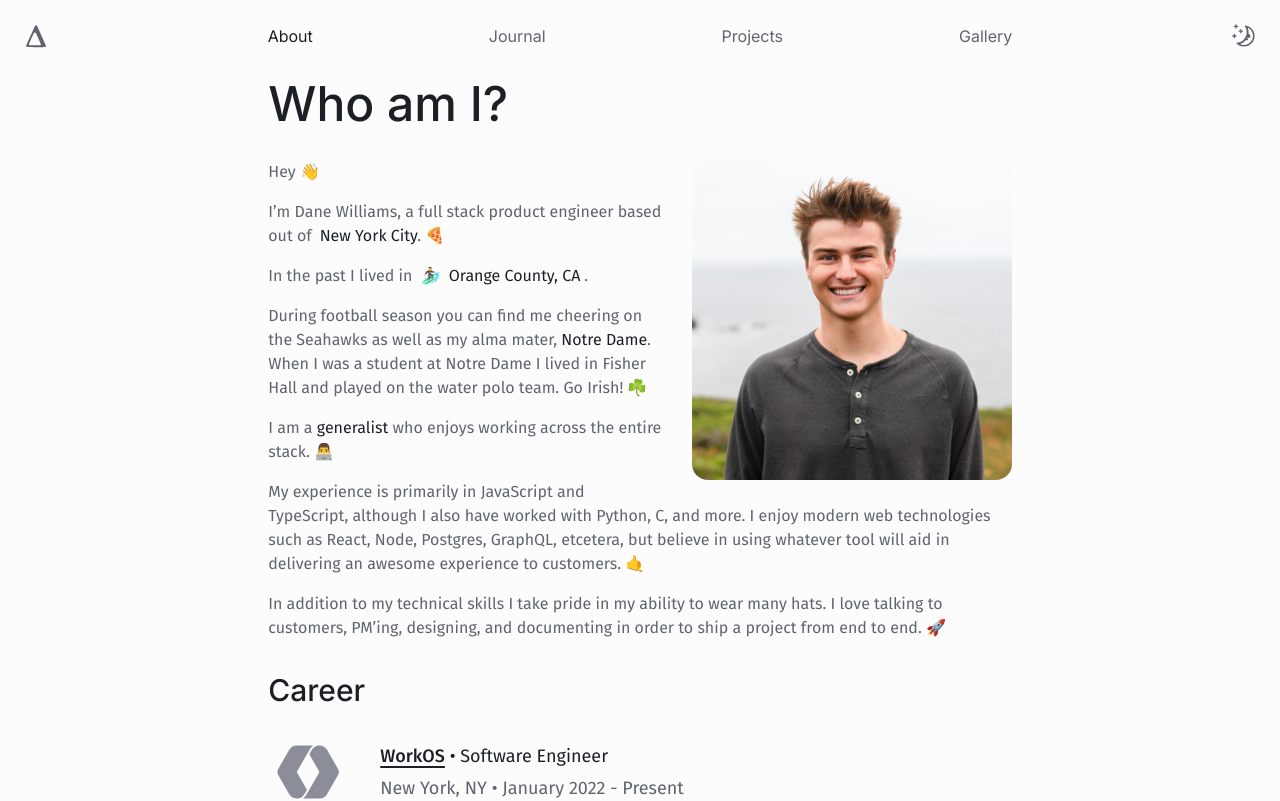
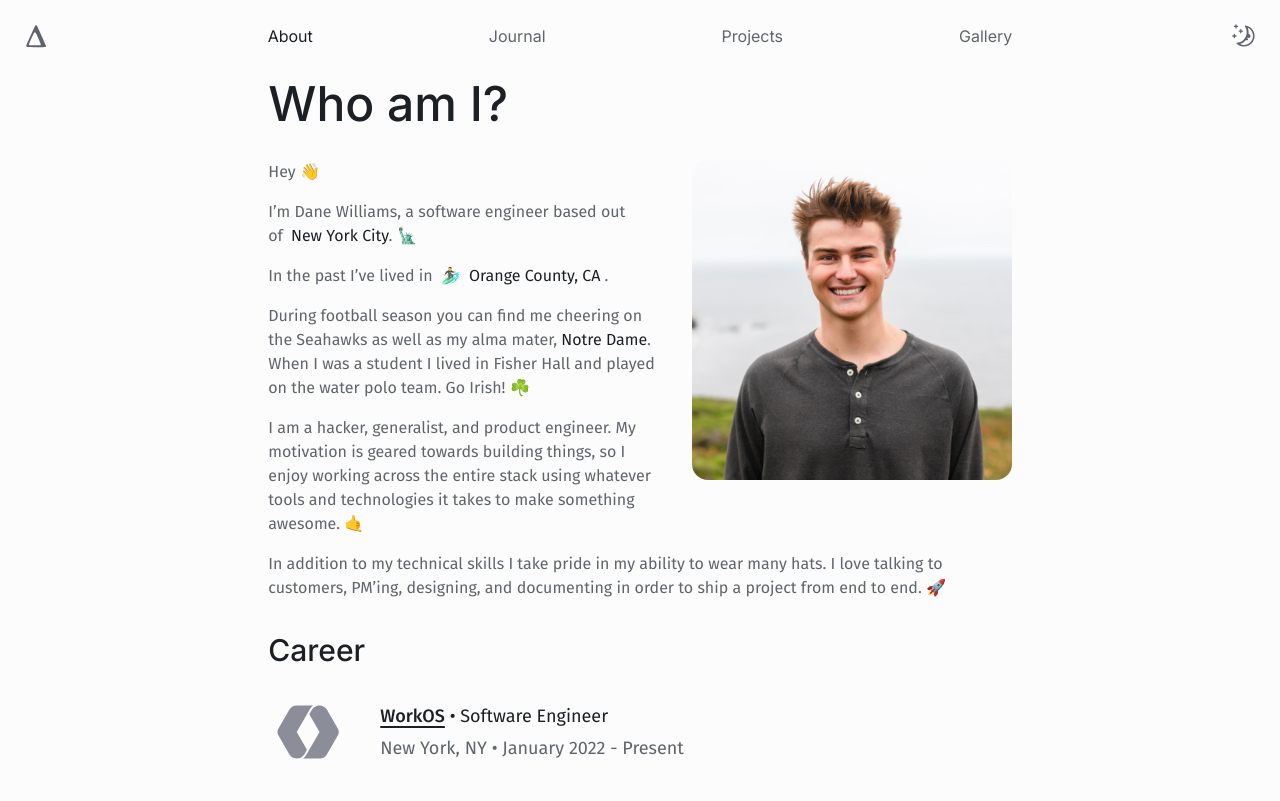
Before and after one commit to danerwilliams/danewilliams.com, a Next.js app: page /about in a window 1280 px wide. Shown: the top 801 px of the page. Built offline with nearby package versions, Linux system fonts and the light colour scheme.

Commit message:
update bio

```diff
--- a/pages/about.tsx
+++ b/pages/about.tsx
@@ -46,32 +46,25 @@ const About: NextPage<AboutProps> = ({ resumeItems, title, description }) => {
             <p>
               Hey 👋
               <NewLine />
-              I’m Dane Williams, a full stack product engineer based out of
+              I’m Dane Williams, a software engineer based out of
               <span className="ml-2 text-lightmode-text-high-contrast dark:text-darkmode-text-high-contrast">
                 New York City
               </span>
-              . 🍕
+              . 🗽
               <NewLine />
-              In the past I lived in <PreviousCities />
+              In the past I’ve lived in <PreviousCities />
               <NewLine />
               During football season you can find me cheering on the Seahawks as
               well as my alma mater,{' '}
               <span className="text-lightmode-text-high-contrast dark:text-darkmode-text-high-contrast">
                 Notre Dame
               </span>
-              . When I was a student at Notre Dame I lived in Fisher Hall and
-              played on the water polo team. Go Irish! ☘️
-              <NewLine />I am a{' '}
-              <span className="text-lightmode-text-high-contrast dark:text-darkmode-text-high-contrast">
-                generalist
-              </span>{' '}
-              who enjoys working across the entire stack. 👨‍💻
-              <NewLine />
-              My experience is primarily in JavaScript and TypeScript, although
-              I also have worked with Python, C, and more. I enjoy modern web
-              technologies such as React, Node, Postgres, GraphQL, etcetera, but
-              believe in using whatever tool will aid in delivering an awesome
-              experience to customers. 🤙
+              . When I was a student I lived in Fisher Hall and played on the
+              water polo team. Go Irish! ☘️
+              <NewLine />I am a hacker, generalist, and product engineer. My
+              motivation is geared towards building things, so I enjoy working
+              across the entire stack using whatever tools and technologies it
+              takes to make something awesome. 🤙
               <NewLine />
               In addition to my technical skills I take pride in my ability to
               wear many hats. I love talking to customers, PM’ing, designing,
```
